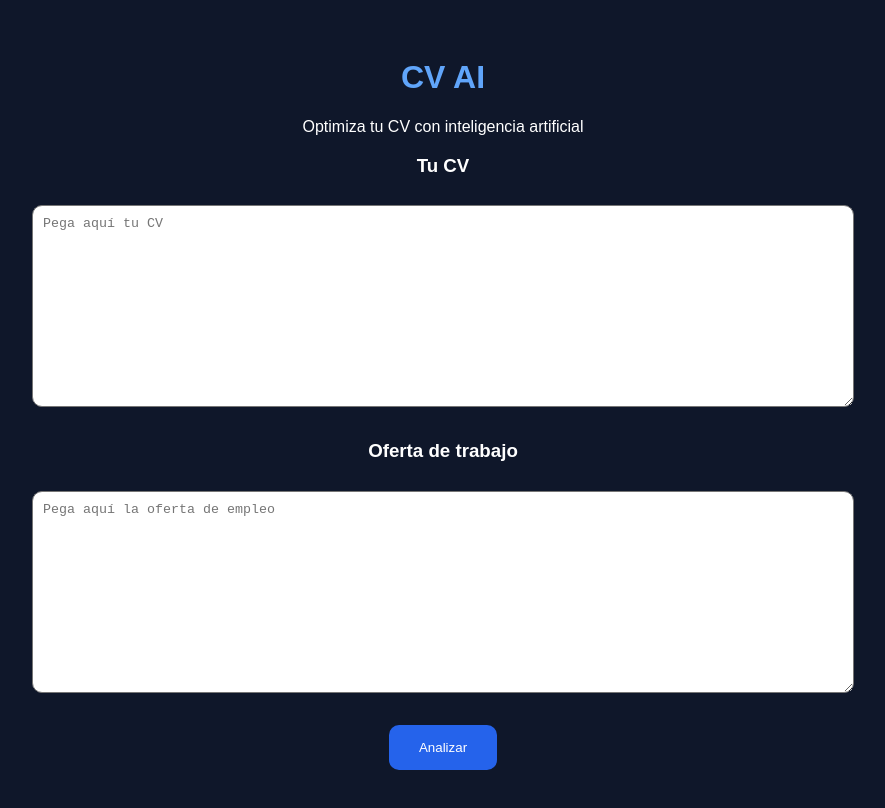
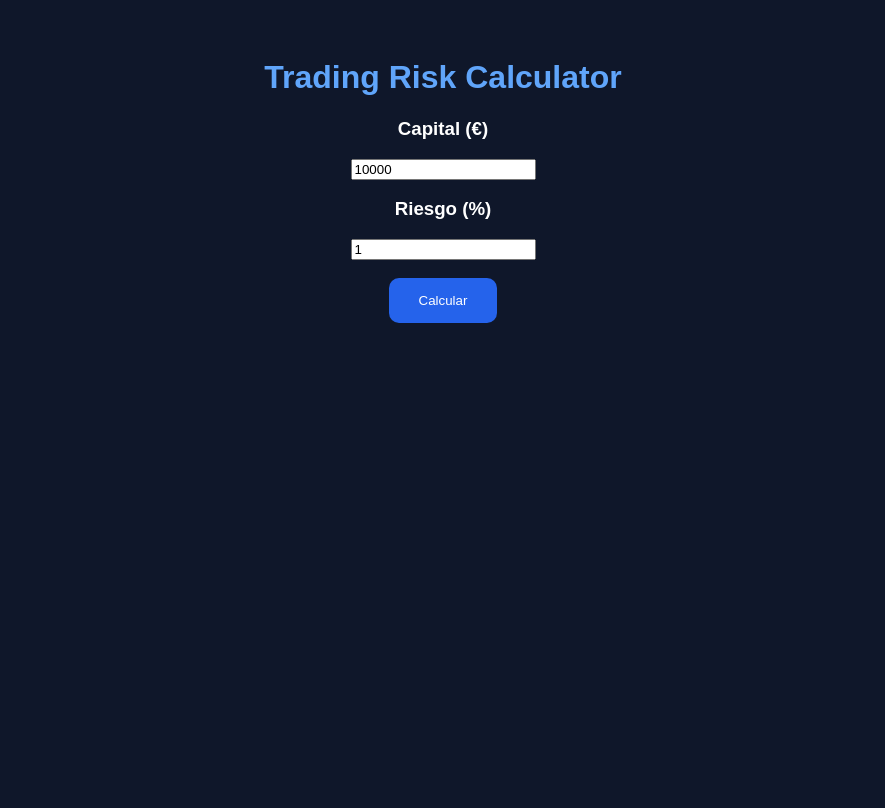
Before and after one commit to whiteboth/cv-ai, a plain HTML site: page index.html in a window 1280 px wide. Shown: the whole page, without its empty margins (197-1082 px from the left). Drawn offline with Linux system fonts and the light colour scheme.

Commit message:
Update index.html

```diff
--- a/index.html
+++ b/index.html
@@ -3,25 +3,25 @@
 <head>
 <meta charset="UTF-8">
 <meta name="viewport" content="width=device-width, initial-scale=1.0">
-<title>CV AI</title>
+<title>Trading Risk Calculator</title>
 <link rel="stylesheet" href="style.css">
 </head>
 
 <body>
 
-<h1>CV AI</h1>
+<h1>Trading Risk Calculator</h1>
 
-<p>Optimiza tu CV con inteligencia artificial</p>
+<h3>Capital (€)</h3>
+<input type="number" id="capital" value="10000">
 
-<h3>Tu CV</h3>
-<textarea placeholder="Pega aquí tu CV"></textarea>
-
-<h3>Oferta de trabajo</h3>
-<textarea placeholder="Pega aquí la oferta de empleo"></textarea>
+<h3>Riesgo (%)</h3>
+<input type="number" id="riesgo" value="1">
 
 <br><br>
 
-<button onclick="analizar()">Analizar</button>
+<button onclick="calcular()">Calcular</button>
+
+<h2 id="resultado"></h2>
 
 <script src="script.js"></script>
 
```
